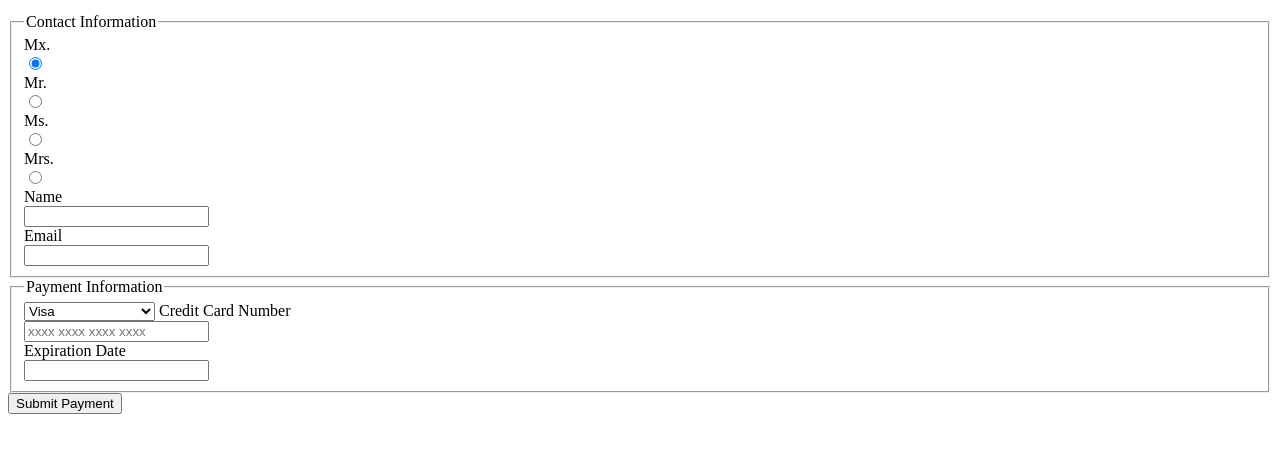
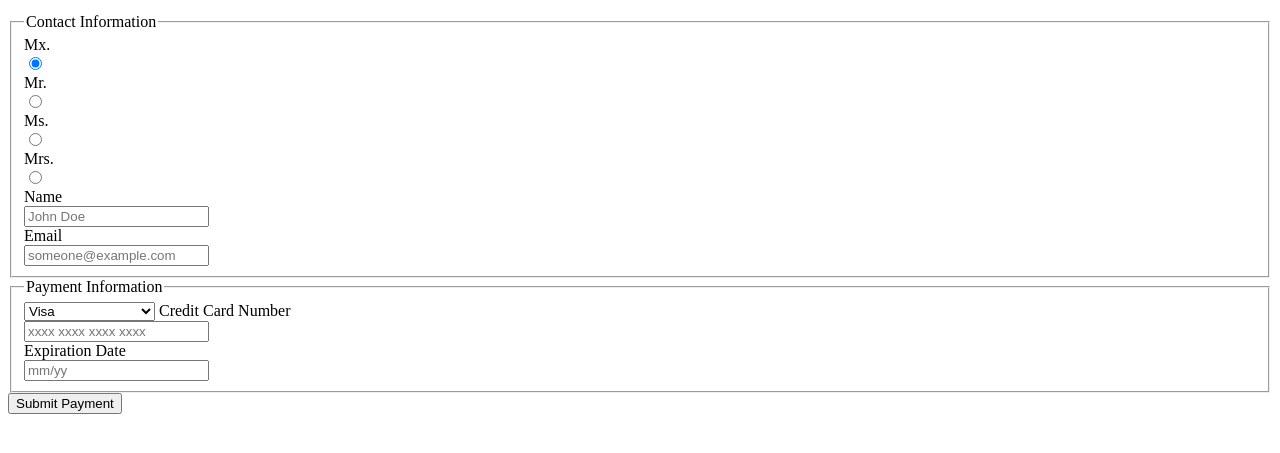
Before and after one commit to 10-6-pursuit/lab-intro-to-forms, a website: page index.html in a window 1280 px wide. Shown: the part 101-554 px from the top of the page. Drawn offline with Linux system fonts and the light colour scheme.

Commit message:
More visuals added

```diff
--- a/index.html
+++ b/index.html
@@ -15,8 +15,8 @@
             <label>Mr.<br/><input id="mr" type="radio" name="prefix" value="mr"></label><br/>
             <label>Ms.<br/><input id="ms" type="radio" name="prefix" value="ms"></label><br/>
             <label>Mrs.<br/><input id="mrs" type="radio" name="prefix" value="mrs"></label><br/>
-            <label>Name <br/><input id="name" type="text" required></label><br/>
-            <label>Email <br/><input id="email" type="email" required></label><br/>
+            <label>Name <br/><input id="name" type="text" placeholder="John Doe" required></label><br/>
+            <label>Email <br/><input id="email" type="email" placeholder="someone@example.com" required></label><br/>
         </fieldset>
         <fieldset>
             <legend>Payment Information</legend>
@@ -29,7 +29,7 @@
             </select>
             </label>
             <label> Credit Card Number <br/><input type="tel" placeholder="xxxx xxxx xxxx xxxx" required></label><br/>
-            <label> Expiration Date <br/><input type="text" required></label>
+            <label> Expiration Date <br/><input type="text" placeholder="mm/yy" required></label>
         </fieldset>
         <input type="submit" value="Submit Payment">
     </form>
```
